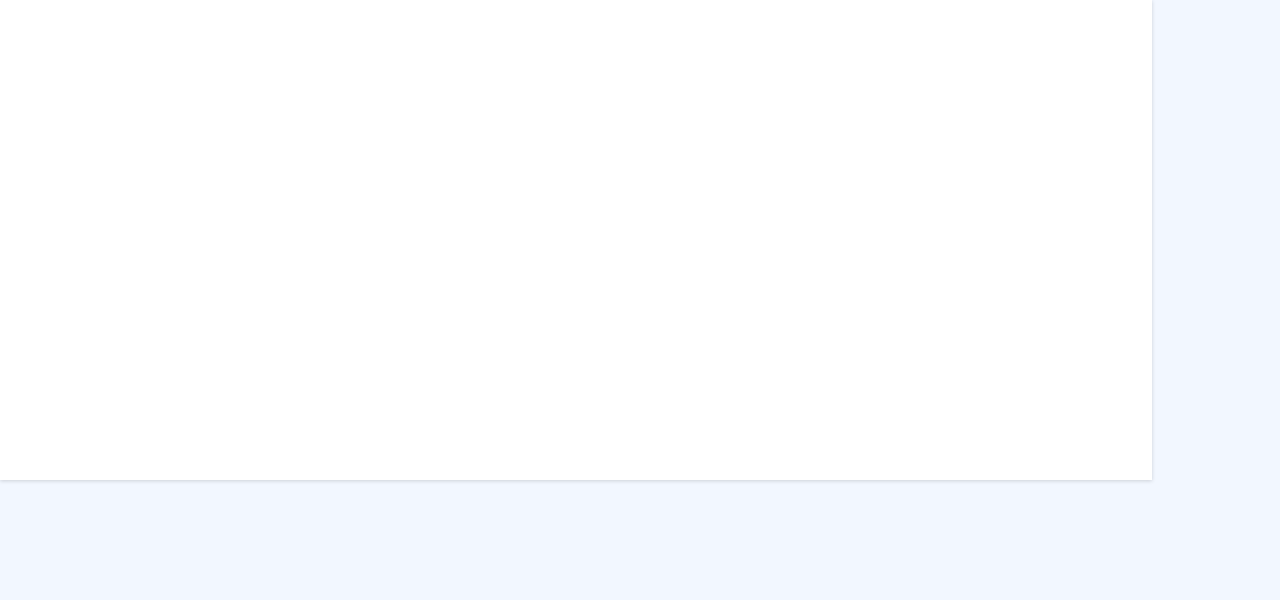
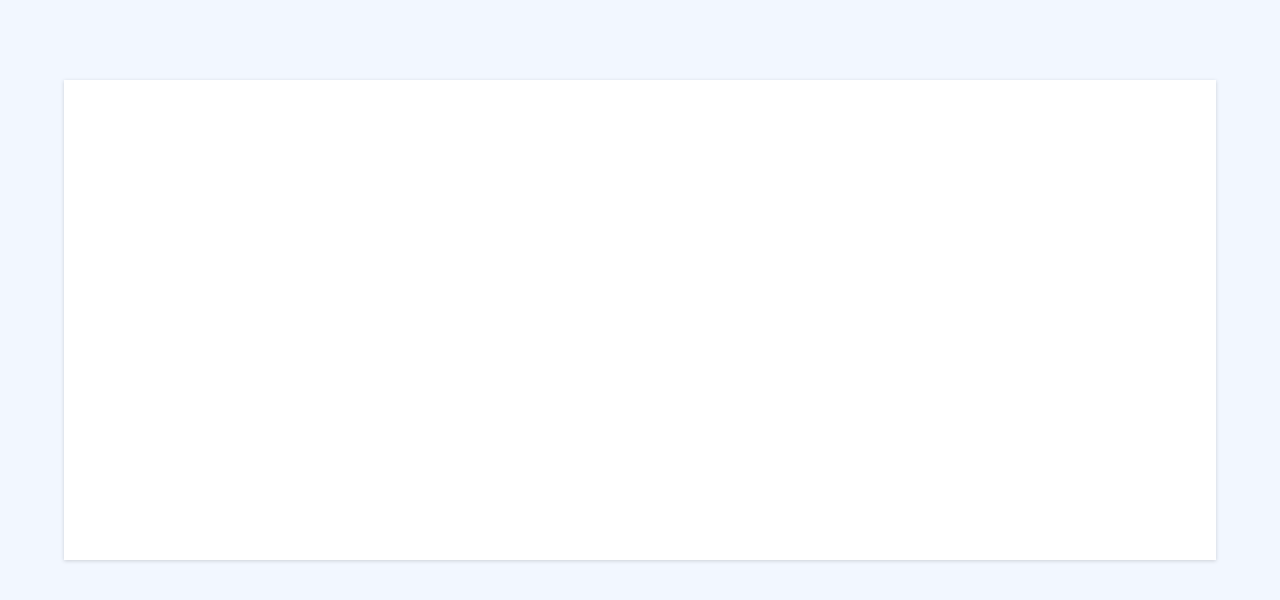
Before and after one commit to hunimoda/object-palette, a React (Create React App) app: page / in a window 1280 px wide. Shown: the top 600 px of the page. Built offline with nearby package versions, Linux system fonts and the light colour scheme.

Commit message:
Added temporary header

```diff
--- a/src/App.js
+++ b/src/App.js
@@ -1,11 +1,13 @@
 import { Fragment } from "react";
+import Header from "./components/Header/Header";
 import Canvas from "./components/Canvas/Canvas";
-import "./App.css";
+import classes from "./App.module.css";
 
 function App() {
 	return (
 		<Fragment>
-			<Canvas />
+			<Header />
+			<Canvas className={classes.canvas} />
 		</Fragment>
 	);
 }
--- /dev/null
+++ b/src/App.module.css
@@ -0,0 +1,3 @@
+.canvas {
+	margin: 20px auto;
+}
--- a/src/components/Canvas/Canvas.js
+++ b/src/components/Canvas/Canvas.js
@@ -1,7 +1,9 @@
 import classes from "./Canvas.module.css";
 
-const Canvas = () => {
-	return <div className={classes.canvas}></div>;
+const Canvas = (props) => {
+	const canvasClass = `${classes.canvas} ${props.className}`;
+
+	return <div className={canvasClass}></div>;
 };
 
 export default Canvas;
--- /dev/null
+++ b/src/components/Header/Header.js
@@ -0,0 +1,7 @@
+import classes from "./Header.module.css";
+
+const Header = () => {
+	return <header className={classes.header}></header>;
+};
+
+export default Header;
--- /dev/null
+++ b/src/components/Header/Header.module.css
@@ -0,0 +1,5 @@
+.header {
+	width: 100%;
+	height: 60px;
+	background-color: transparent;
+}
```
Also changed, not shown: src/App.css (deleted).
